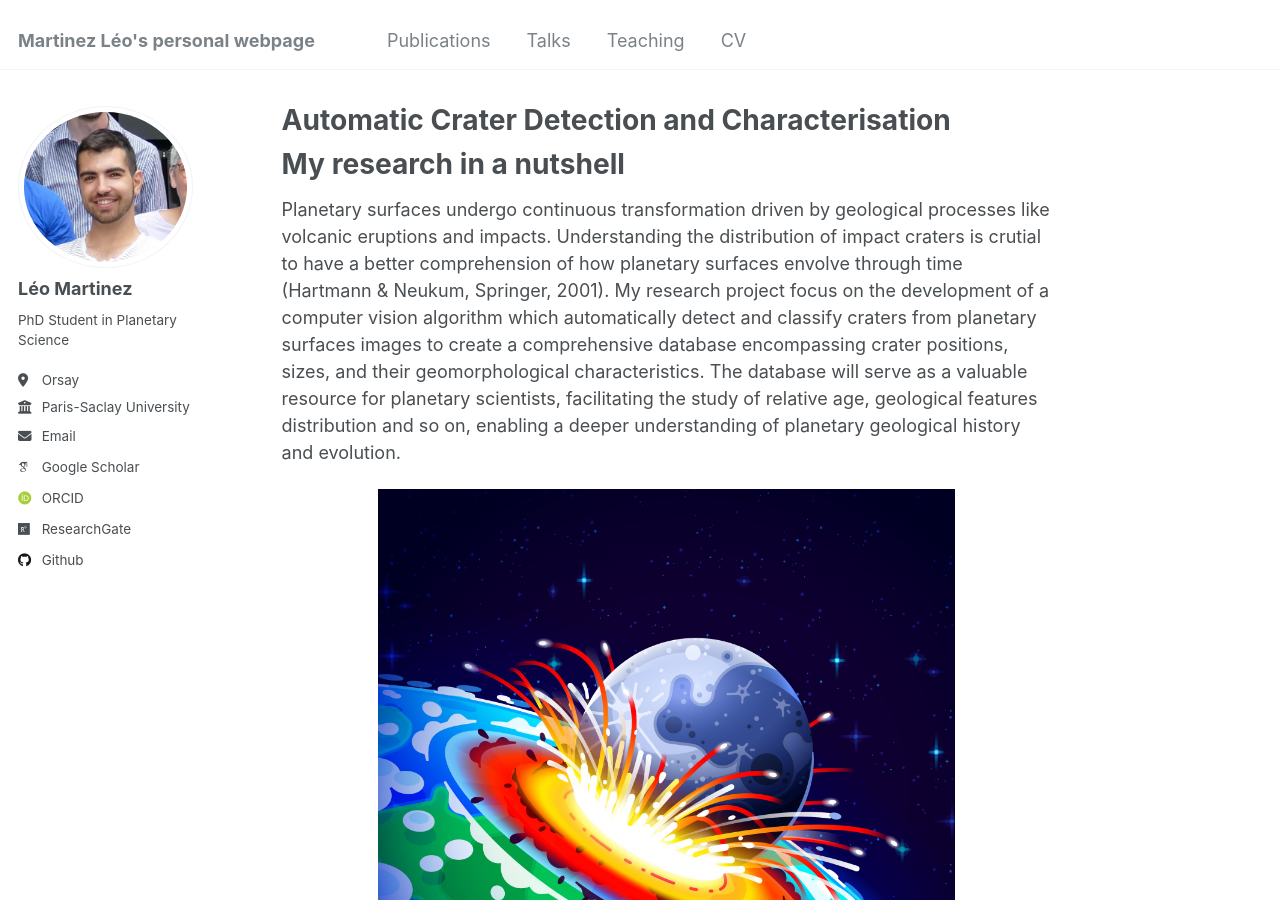
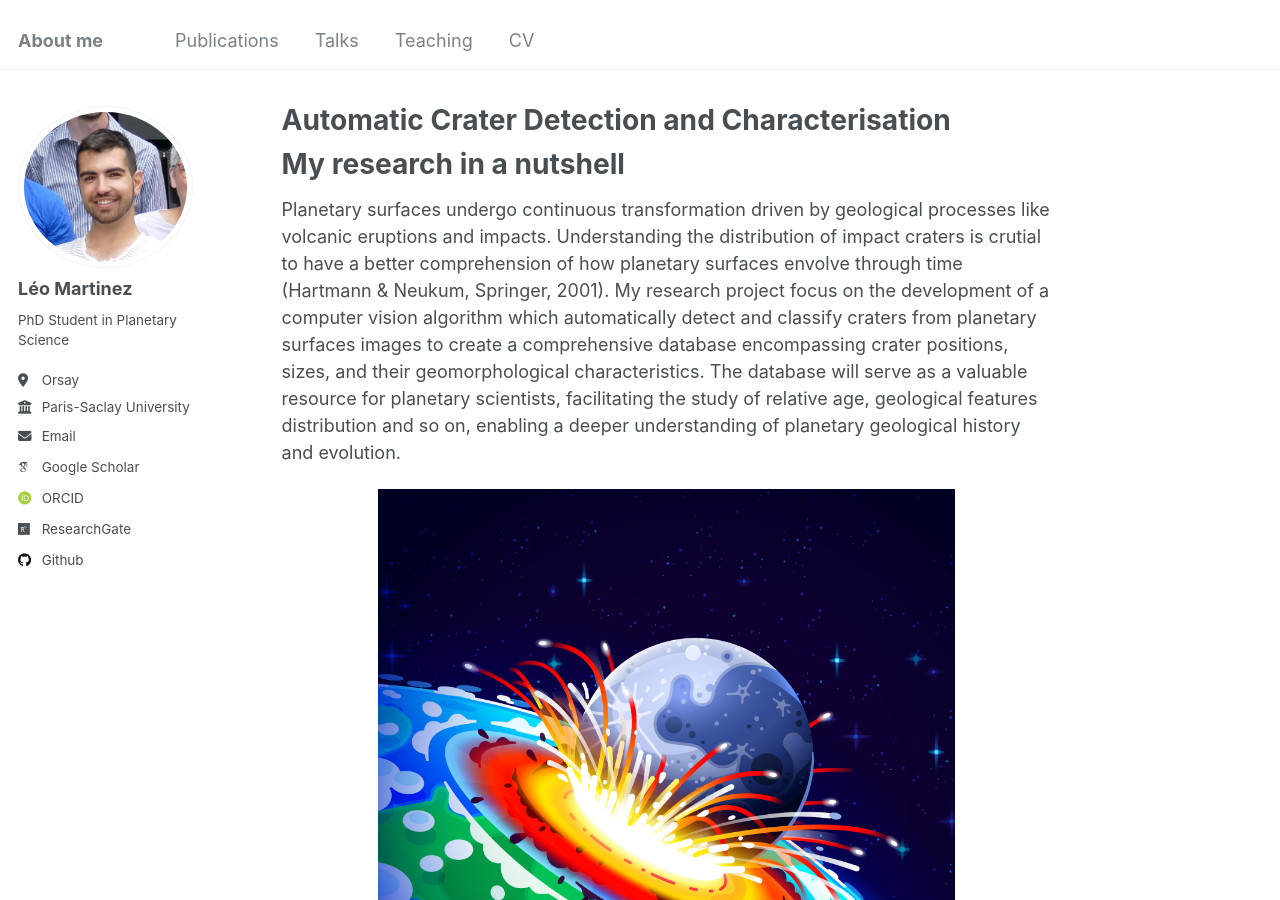
Before and after one commit to leomrtinez/leomrtinez.github.io, a Jekyll site: the page built from _pages/about.md, in a window 1280 px wide and 900 px high. Built offline with Jekyll 4.4.1, drawn with Linux system fonts in a browser that asks for light colours; some web fonts are replaced.

Commit message:
Update _config.yml

```diff
--- a/_config.yml
+++ b/_config.yml
@@ -8,7 +8,7 @@
 
 # Basic Site Settings
 locale                   : "en-US"
-title                    : "Martinez Léo's personal webpage"
+title                    : "About me"
 title_separator          : "-"
 name                     : &name "Martinez Léo"
 description              : &description "personal description"
```
